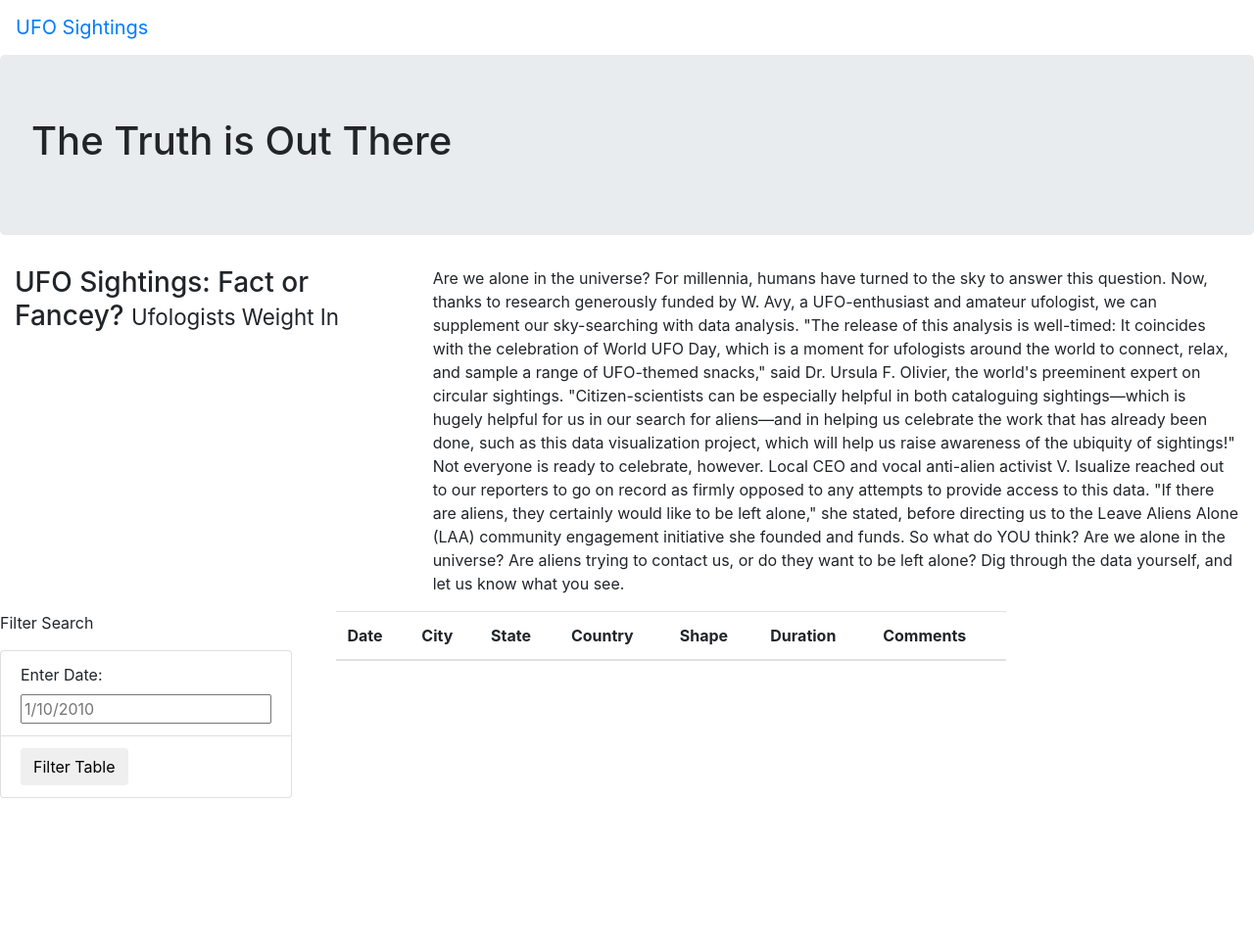
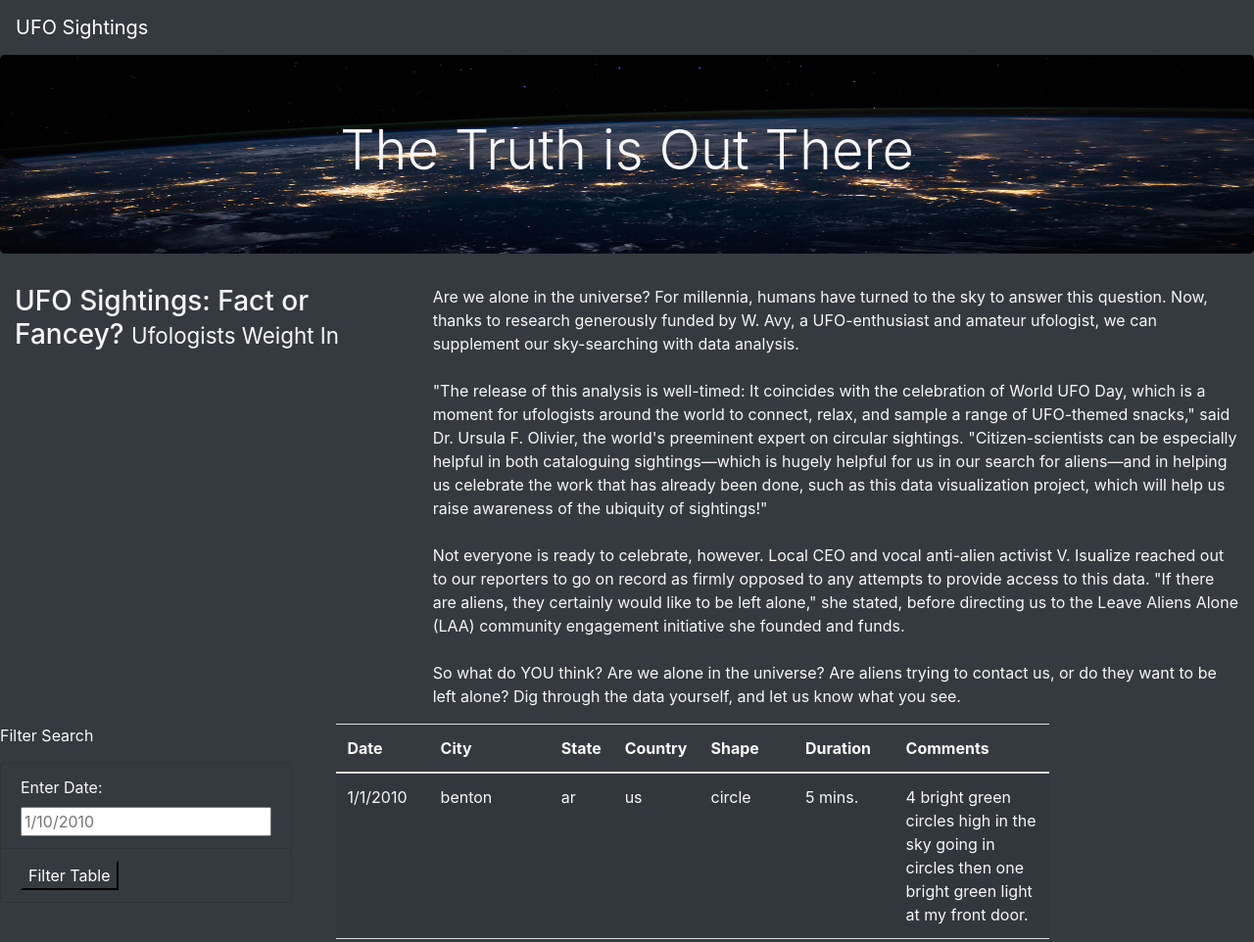
Before and after one commit to DavidGGonzalez/UFOs, a plain HTML site: page index.html in a window 1280 px wide. Shown: the top 962 px of the page at 98% size. Before the commit the page ends 815 px from the top, so only its background shows below. Drawn offline with nearby package versions, Linux system fonts and the light colour scheme.

Commit message:
11.6.3 was just completed

```diff
--- a/index.html
+++ b/index.html
@@ -13,13 +13,13 @@
     <link rel="stylesheet" href="static/css/style.css">
     <title>UFOs</title>
 </head>
-<body>
+<body class="bg-dark">
     <div class="wrapper">
-        <div class="navbar navbar-expand-lg">
+        <div class="navbar navbar-dark bg-dark navbar-expand-lg">
             <a class="navbar-brand" href="index.html">UFO Sightings</a>
         </div>
         <div class="jumbotron">
-            <h1>The Truth is Out There</h1>
+            <h1 class="display-4">The Truth is Out There</h1>
         </div>
         <div class="container-fluid">
             <div class="row">
@@ -27,28 +27,26 @@
                     <h3>UFO Sightings: Fact or Fancey? <small>Ufologists Weight In</small></h3>
                 </div>
                 <div class="col-md-8">
-                    <p>Are we alone in the universe? For millennia, humans have turned to the sky to answer this question. Now, thanks to research generously funded by W. Avy, a UFO-enthusiast and amateur ufologist, we can supplement our sky-searching with data analysis.
+                    <p>
+                      Are we alone in the universe? For millennia, humans have turned to the sky to answer this question. Now, thanks to research generously funded by W. Avy, a UFO-enthusiast and amateur ufologist, we can supplement our sky-searching with data analysis.<br><br>"The release of this analysis is well-timed: It coincides with the celebration of World UFO Day, which is a moment for ufologists around the world to connect, relax, and sample a range of UFO-themed snacks," said Dr. Ursula F. Olivier, the world's preeminent expert on circular sightings. "Citizen-scientists can be especially helpful in both cataloguing sightings—which is hugely helpful for us in our search for aliens—and in helping us celebrate the work that has already been done, such as this data visualization project, which will help us raise awareness of the ubiquity of sightings!"<br><br>Not everyone is ready to celebrate, however. Local CEO and vocal anti-alien activist V. Isualize reached out to our reporters to go on record as firmly opposed to any attempts to provide access to this data. "If there are aliens, they certainly would like to be left alone," she stated, before directing us to the Leave Aliens Alone (LAA) community engagement initiative she founded and funds.<br><br>So what do YOU think? Are we alone in the universe? Are aliens trying to contact us, or do they want to be left alone? Dig through the data yourself, and let us know what you see.
 
-                        "The release of this analysis is well-timed: It coincides with the celebration of World UFO Day, which is a moment for ufologists around the world to connect, relax, and sample a range of UFO-themed snacks," said Dr. Ursula F. Olivier, the world's preeminent expert on circular sightings. "Citizen-scientists can be especially helpful in both cataloguing sightings—which is hugely helpful for us in our search for aliens—and in helping us celebrate the work that has already been done, such as this data visualization project, which will help us raise awareness of the ubiquity of sightings!"
 
-                        Not everyone is ready to celebrate, however. Local CEO and vocal anti-alien activist V. Isualize reached out to our reporters to go on record as firmly opposed to any attempts to provide access to this data. "If there are aliens, they certainly would like to be left alone," she stated, before directing us to the Leave Aliens Alone (LAA) community engagement initiative she founded and funds.
-
-                        So what do YOU think? Are we alone in the universe? Are aliens trying to contact us, or do they want to be left alone? Dig through the data yourself, and let us know what you see.</p>
-                </div>
+                    </p>
+                  </div>
             </div>
         </div>
         <div class="fluid-container">
             <div class="row">
                 <div class="col-md-3">
-                    <form>
+                    <form class="bg-dark">
                         <p>Filter Search</p>
                         <ul class="list-group">
-                            <li class="list-group-item">
+                            <li class="list-group-item bg-dark">
                                 <label for="date">Enter Date:</label>
                                 <input type="text" placeholder="1/10/2010" id="datetime"/>
                             </li>
-                            <li class="list-group-item">
-                                <button id="filter-btn" type="button" class="btn btn-default">Filter Table</button>
+                            <li class="list-group-item bg-dark">
+                                <button id="filter-btn" type="button" class="btn-dark">Filter Table</button>
                             </li>
                         </ul>
                     </form>
@@ -74,5 +72,8 @@
             </div>
         </div>
     </div>
+    <script src="https://cdnjs.cloudflare.com/ajax/libs/d3/4.11.0/d3.js"></script>
+    <script src="static/js/data.js"></script>
+    <script src="static/js/app.js"></script>
 </body>
 </html>
--- a/static/css/style.css
+++ b/static/css/style.css
@@ -0,0 +1,9 @@
+body {
+    color: #f7f7f7;
+}
+
+.jumbotron {
+    background-image: url("../images/nasa.jpg");
+    background-size: 100% 100%;
+    text-align: center;
+  }
--- a/static/js/app.js
+++ b/static/js/app.js
@@ -23,6 +23,7 @@ function buildTable(data) {
 
 // Create a function that listen for the click event
 function handleClick() {
+    // Get value from the datetime input object
     let date = d3.select("#datetime").property("value");
 
     // Set the defaul filter
@@ -30,7 +31,7 @@ function handleClick() {
 
     // If date was entered, the function will filter the data
     if (date) {
-        filteredData = filteredData.filter(row => row.datatime === date);
+        filteredData = filteredData.filter(row => row.datetime === date);
     };
 
     // Build the table by calling the buildTable function and passing the filteredData as a parameter
@@ -38,7 +39,7 @@ function handleClick() {
 };
 
 // Add a listener to the filter button click
-d3.selectAll("#fileter-btn").on("click", handleClick);
+d3.selectAll("#filter-btn").on("click", handleClick);
 
 // Build table when the page load
 buildTable(tableData);
```
Also changed, not shown: static/images/nasa.jpg (added).
